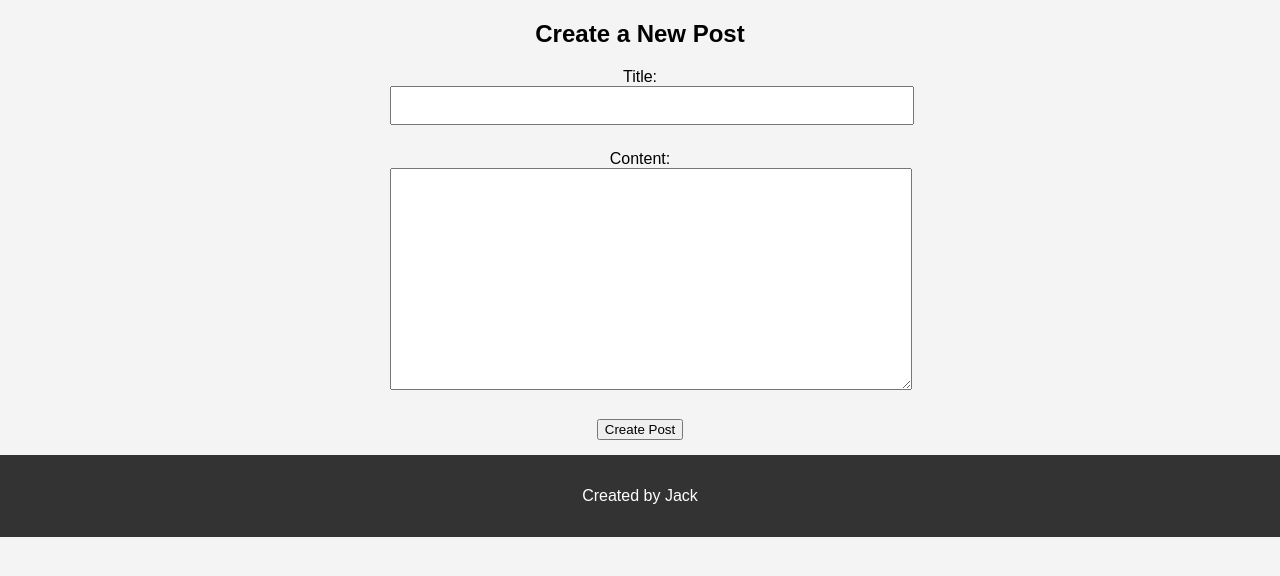
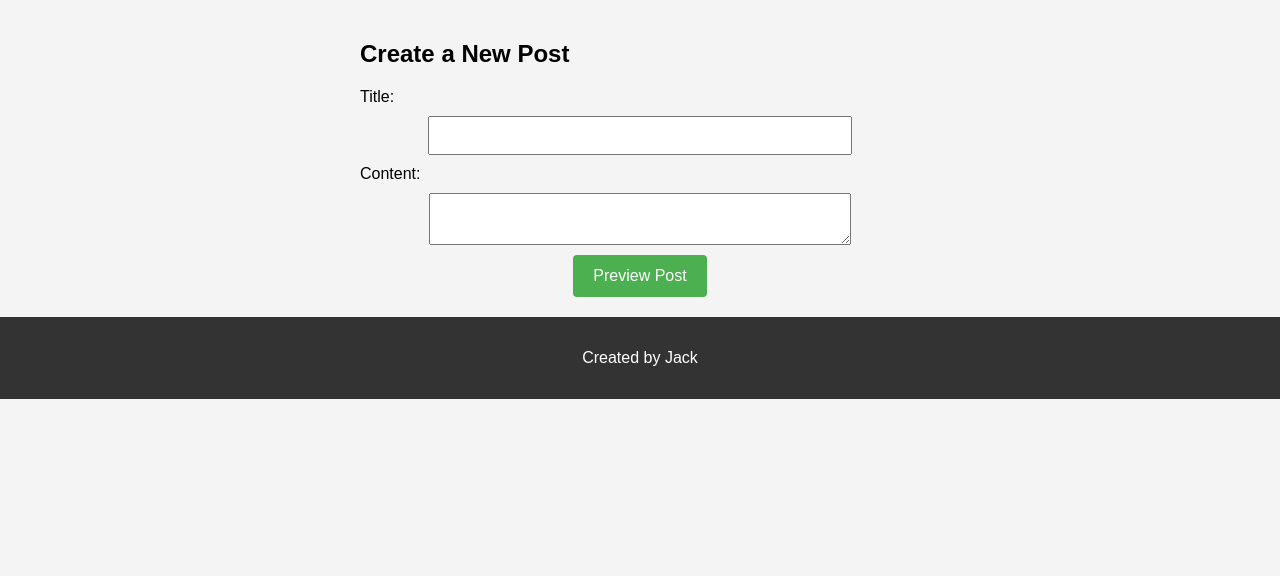
Before and after one commit to jmadden21/Blog, a Flask app: page /create_post in a window 1280 px wide. Shown: the part 130-706 px from the top of the page. Run offline with Flask 3, Linux system fonts and the light colour scheme.

Commit message:
Add ability to preview post, edit post, and delete post.
Add ability for user to see post.

```diff
--- a/app.py
+++ b/app.py
@@ -1,10 +1,12 @@
+import os
 from datetime import datetime
 
-from flask import Flask, render_template, request, redirect, url_for
+from flask import Flask, render_template, request, redirect, url_for, session
 from flask_sqlalchemy import SQLAlchemy
 
 app = Flask(__name__)
 app.config['SQLALCHEMY_DATABASE_URI'] = 'sqlite:///blog.db'
+app.config['SECRET_KEY'] = os.urandom(24)  # Generate a random secret key
 db = SQLAlchemy(app)
 
 
@@ -27,13 +29,37 @@ def home():
 @app.route('/create_post', methods=['GET', 'POST'])
 def create_post():
     if request.method == 'POST':
-        post_title = request.form['title']
-        post_content = request.form['content']
-        new_post = Post(title=post_title, content=post_content)
-        db.session.add(new_post)
-        db.session.commit()
-        return redirect(url_for('home'))
-    return render_template('create_post.html')
+        session['temp_post'] = {
+            'title': request.form['title'],
+            'content': request.form['content']
+        }
+        return redirect(url_for('preview_post'))
+
+    posts = Post.query.all()  # Fetch all posts from the database
+    return render_template('create_post.html', posts=posts)
+
+
+@app.route('/preview_post', methods=['GET', 'POST'])
+def preview_post():
+    if request.method == 'POST':
+        # Save the post from the session to the database
+        new_post_data = session.get('temp_post')
+        if new_post_data:
+            new_post = Post(title=new_post_data['title'], content=new_post_data['content'])
+            db.session.add(new_post)
+            db.session.commit()
+            session.pop('temp_post', None)  # Clear the temporary post from the session
+            return redirect(url_for('create_post'))
+
+    return render_template('preview_post.html', post=session.get('temp_post'))
+
+
+@app.route("/delete_post/<int:post_id>")
+def delete_post(post_id):
+    post_to_delete = Post.query.get_or_404(post_id)
+    db.session.delete(post_to_delete)
+    db.session.commit()
+    return redirect(url_for('create_post'))
 
 
 @app.route('/contact')
--- a/static/style.css
+++ b/static/style.css
@@ -26,39 +26,53 @@ nav a {
     margin-right: 10px;
 }
 
-
 nav a:hover {
     color: #cccccc;
 }
 
+/* Updated styles for create post form */
 .create-post-form {
-    text-align: center;
     margin: auto;
-    max-width: 500px;
+    max-width: 600px;
+    padding: 20px;
+    box-sizing: border-box;
 }
 
 .create-post-form input[type="text"],
 .create-post-form textarea {
     width: 100%;
+    max-width: 400px; /* Adjusted for better width */
+    margin: 10px auto; /* Centered */
     padding: 10px;
+    display: block;
+}
+
+.create-post-form input[type="submit"] {
+    background-color: #4CAF50;
+    color: white;
+    padding: 12px 20px;
+    border: none;
+    border-radius: 4px;
+    cursor: pointer;
+    margin: auto;
+    display: block; /* Center the button */
+    font-size: 16px;
+}
+
+.create-post-form input[type="submit"]:hover {
+    background-color: #45a049;
+}
+
+.post-preview {
+    border: 1px solid #ddd;
+    padding: 15px;
+    margin-top: 20px;
+}
+
+.post-preview h3 {
     margin-bottom: 10px;
 }
 
-.create-post-form textarea {
-    height: 200px;
+.post-preview h4 {
+    margin-top: 10px;
 }
-
-.form-group {
-    margin-bottom: 15px;
-}
-
-.content-container {
-    text-align: center;
-    margin: auto;
-    max-width: 800px;
-}
-
-
-.content-container h2 {
-    margin-bottom: 20px;
-}
--- a/templates/create_post.html
+++ b/templates/create_post.html
@@ -6,17 +6,26 @@
     <div class="create-post-form">
         <h2>Create a New Post</h2>
         <form method="post" action="{{ url_for('create_post') }}">
-            <div class="form-group">
+            <div>
                 <label for="title">Title:</label>
                 <input type="text" id="title" name="title" required>
             </div>
-            <div class="form-group">
+            <div>
                 <label for="content">Content:</label>
                 <textarea id="content" name="content" required></textarea>
             </div>
-            <div class="form-group">
-                <input type="submit" value="Create Post">
+            <div>
+                <input type="submit" value="Preview Post">
             </div>
         </form>
     </div>
+
+    <!-- Section to display all posts -->
+    {% for post in posts %}
+        <div class="post-preview">
+            <h4>{{ post.title }}</h4>
+            <p>{{ post.content }}</p>
+            <a href="{{ url_for('delete_post', post_id=post.id) }}">Delete Post</a>
+        </div>
+    {% endfor %}
 {% endblock %}
```
Also changed, not shown: templates/preview_post.html (added, +15 -0 lines), instance/blog.db.
